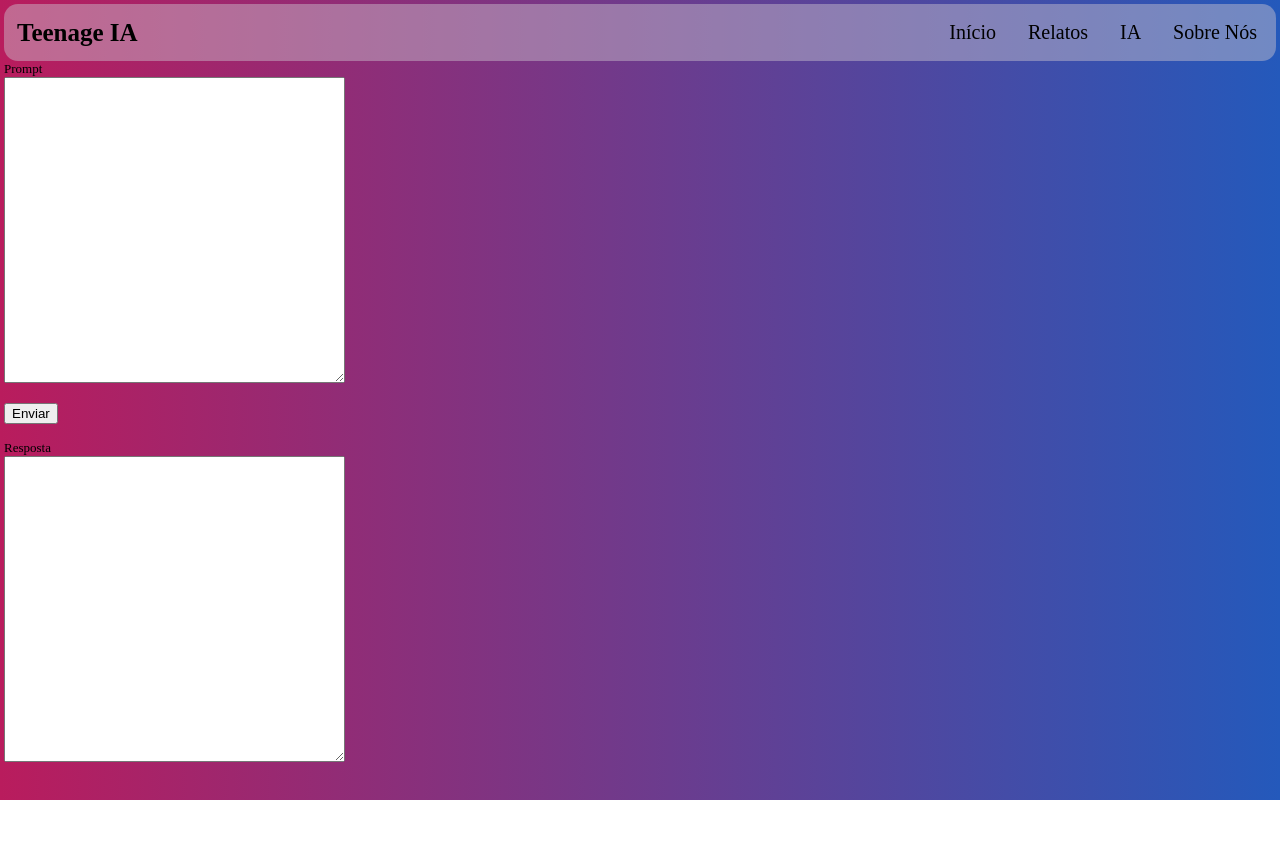
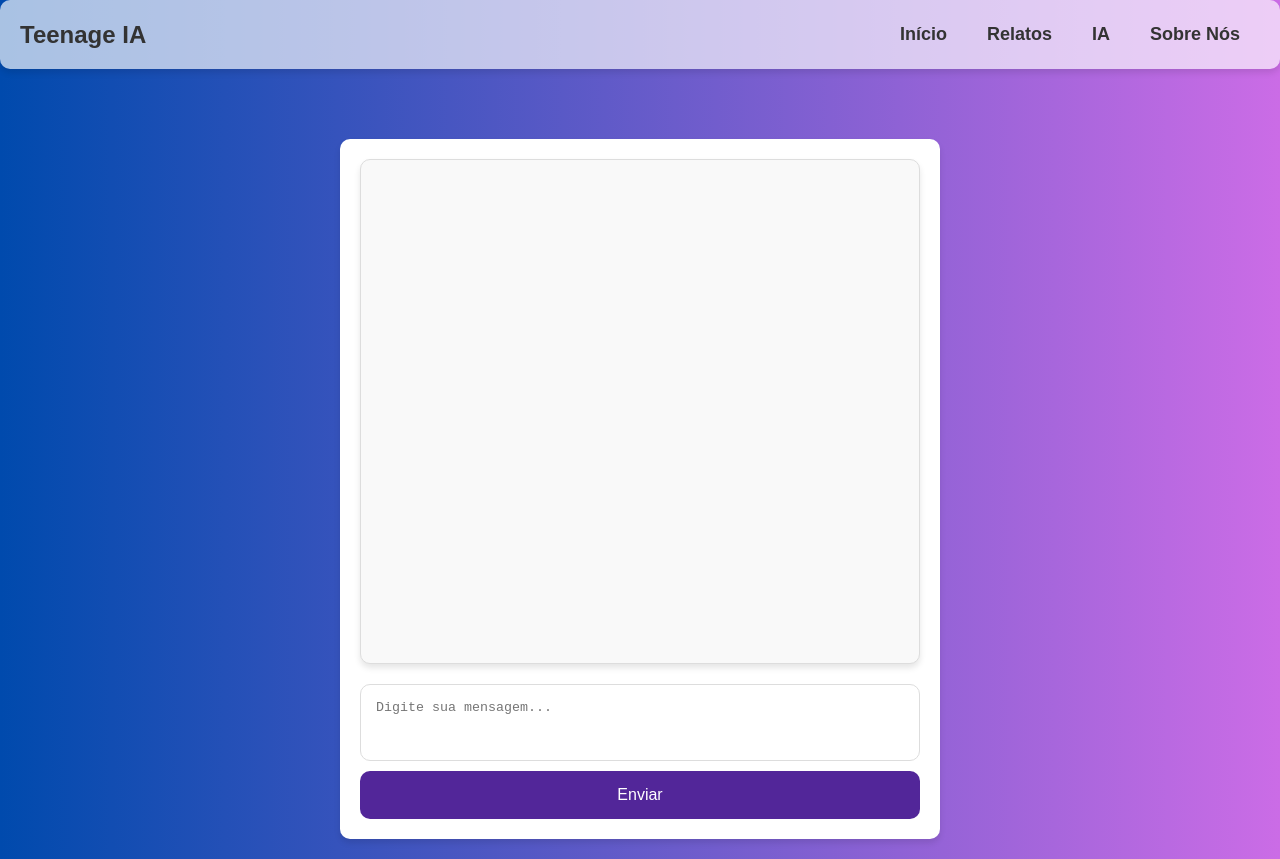
Before and after one commit to anna-lopes/pfc-site1, a website: page ia.html in a window 1280 px wide. Before the commit the page ends 800 px from the top, so only its background shows below. Drawn offline with Linux system fonts and the light colour scheme.

Commit message:
Add files via upload

```diff
--- a/ia.html
+++ b/ia.html
@@ -5,7 +5,7 @@
     <meta charset="UTF-8">
     <meta name="viewport" content="width=device-width, initial-scale=1.0">
     <link rel="stylesheet" href="styles.css">
-    <title>Teenage</title>
+    <title>Teenage IA</title>
     <script type="importmap">
         {
             "imports": {
@@ -13,6 +13,7 @@
             }
         }
     </script>
+
     <ul id="menu">
         <div>
           <h1>Teenage IA</h1>
@@ -24,27 +25,21 @@
           <li><a href="sobre.html">Sobre Nós</a></li>
         </div>
       </ul>
+
+
 </head>
 
 <body>
+    <main>
+        <div class="chat-container">
+            <div id="chat-box" class="chat-box"></div>
+            <div class="input-area">
+                <textarea id="prompt" placeholder="Digite sua mensagem..." rows="3"></textarea>
+                <button id="send-button">Enviar</button>
+            </div>
+        </div>
+    </main>
 
-    <form>
-        <label>Prompt</label>
-        <br>
-        <textarea cols="40" rows="20" name="prompt" id="prompt"></textarea>
-        <br>
-        <br>
-        <input type="button" value="Enviar" />
-        <br>
-        <br>
-        <label>Resposta</label>
-        <br>
-        <textarea cols="40" rows="20" name="prompt" id="resposta"></textarea>
-    </form>
-    <html>
-
-    <!-- ... Your HTML and CSS -->
-    <!-- Import @google/generative-ai, as shown above. -->
     <script type="module">
         import { GoogleGenerativeAI } from "@google/generative-ai";
 
@@ -53,20 +48,31 @@
 
         // Access your API key (see "Set up your API key" above)
         const genAI = new GoogleGenerativeAI(API_KEY);
-
         const model = genAI.getGenerativeModel({ model: "gemini-1.5-flash" });
 
-        document.querySelector("input[type=button]").addEventListener("click", run);
+        document.getElementById("send-button").addEventListener("click", run);
 
         async function run() {
             const prompt = "Você é uma espécie de orientador, no qual conversa, dá conselhos e encaminha para um responsável medico psicólogo profissional caso a conversa tome um rumo perigoso. Caso aconteça alguma cituacao grave ou fale algo grave. voce deve cortar o assunto imediatamente e solicitar a pessoa a ligar para o cvv ou algo mais critico. Voce nao pode dar respostas com menos de 15 palavras. Caso aconteca, reenvie a mensagem. Sendo isso, responda o próximo prompt com esses quesitos: " + document.getElementById("prompt").value;
 
             const result = await model.generateContent(prompt);
             const response = await result.response;
-            const text = response.text();
-            document.getElementById("resposta").value = text;
-            console.log(text);
+            const text = await response.text();
+
+            // Append message to chat-box
+            const chatBox = document.getElementById("chat-box");
+            chatBox.innerHTML += `<div class="message user-message">${document.getElementById("prompt").value}</div>`;
+            chatBox.innerHTML += `<div class="message ai-message">${text}</div>`;
+
+            // Scroll to the bottom
+            chatBox.scrollTop = chatBox.scrollHeight;
+
+            // Clear the input
+            document.getElementById("prompt").value = "";
         }
+
+
+
     </script>
 </body>
 
--- a/styles.css
+++ b/styles.css
@@ -1,19 +1,24 @@
 body {
+  font-family: Arial, sans-serif;
   margin: 0;
-  font-family: 'sans-serif';
-  padding: 4px;
+  padding: 0;
+  display: flex;
+  flex-direction: column;
+  min-height: 100vh;
+  background: linear-gradient(to right, #004aad, #cb6ce6);
+  color: #000000;
 }
 
-* {
-  box-sizing: border-box;
-}
+
+
 
 ul {
   list-style-type: none;
   margin: 0;
   padding: 0;
   overflow: hidden;
-  ;
+  background-color: rgba(255, 255, 255, 0.795);
+  box-shadow: 0px 4px 6px rgba(0, 0, 0, 0.1);
 }
 
 li {
@@ -21,70 +26,162 @@ li {
 }
 
 li a {
-  display: block;
-  color: rgb(0, 0, 0);
+  color: #333;
   text-align: center;
-  padding: 14px 16px;
+  padding: 14px 20px;
   text-decoration: none;
-  font-size: 20px;
+  font-size: 18px;
+  font-weight: bold;
+  display: inline-block;
 }
 
-/* Change the link color to #111 (black) on hover */
 li a:hover {
-  background-color: #f5f5f57e;
-}
-
-body {
-  text-align: justify;
-  background: linear-gradient(to right, #b91c5d, #2459bb);
-  /* Gradiente do vermelho para o laranja */
-}
-
-h1 {
-  text-align: center;
-}
-
-form {
-  font-size: small;
-  text-align: justify;
+  background-color: #ddd;
 }
 
 #menu {
   position: sticky;
-  top: 0px;
-  z-index: 1;
+  top: 0;
+  z-index: 1000;
   display: flex;
   justify-content: space-between;
   align-items: center;
-  background-color: #cac2cc75;
-  padding: 3px;
-  border-radius: 14px;
+  padding: 10px 20px;
+  background-color: #ffffffa9;
+  border-radius: 10px;
+  box-shadow: 0 4px 6px rgba(0, 0, 0, 0.1);
 }
 
 #menu h1 {
-  font-size: 25px;
-  color: #000000;
-  margin: 10px;
+  font-size: 24px;
+  color: #333;
+  margin: 0;
+}
+
+a h3 {
+  color: #fff;
+  font-size: 24px;
+  text-align: center;
+  margin: 20px 0;
+  padding: 10px;
+  background: rgba(255, 255, 255, 0.1);
+  border-radius: 8px;
+  transition: transform 0.3s ease, background 0.3s ease;
+  text-decoration: none;
+}
+
+a h3:hover {
+  background: rgba(255, 255, 255, 0.3);
+  transform: scale(1.05);
+}
+
+a {
+  text-decoration: none;
 }
 
 .spaco-content {
   width: 90%;
-  background-color: #cac2cc50;
-  margin: 2rem 0;
-  border-radius: 14px;
+  background-color: #ffffffa8;
+  margin: 20px auto;
+  padding: 20px;
+  border-radius: 10px;
+  box-shadow: 0px 4px 6px rgba(0, 0, 0, 0.1);
 }
 
 .spaco-container {
   display: flex;
   justify-content: center;
   align-items: center;
-  margin: 10px;
+  flex-direction: column;
 }
 
 .espaco {
-  margin-left: 30px;
-  /* Espaço à esquerda */
-  margin-right: 30px;
-  /* Espaço à direita */
-  font-size: 25px;
+  font-size: 20px;
+  line-height: 1.6;
+  text-align: justify;
+  color: #555;
 }
+
+/* Centralizando o chatbot na página e garantindo que não sobreponha o menu */
+main {
+  display: flex;
+  flex-direction: column;
+  align-items: center; /* Centraliza horizontalmente */
+  justify-content: center; /* Centraliza verticalmente */
+  flex: 1;
+  padding: 20px;
+  margin-top: 50px; /* Reduzido para aproximar do menu */
+  height: calc(100vh - 50px); /* Ajustado para a nova altura */
+}
+
+.chat-container {
+  display: flex;
+  flex-direction: column;
+  width: 100%;
+  max-width: 600px; /* Limite opcional de largura */
+  height: calc(100vh - 100px); /* Altura dinâmica baseada na viewport */
+  background-color: #fff;
+  border-radius: 10px;
+  box-shadow: 0px 4px 6px rgba(0, 0, 0, 0.1);
+  padding: 20px;
+  box-sizing: border-box;
+}
+
+.chat-box {
+  flex: 1;
+  overflow-y: auto; /* Permitir rolagem vertical */
+  border: 1px solid #ddd;
+  border-radius: 10px;
+  padding: 20px;
+  background-color: #f9f9f9;
+  margin-bottom: 20px;
+  box-shadow: 0px 4px 6px rgba(0, 0, 0, 0.1);
+  max-height: calc(100% - 100px); /* Ajuste para limitar a altura */
+}
+
+.input-area {
+  display: flex;
+  flex-direction: column;
+}
+
+textarea {
+  width: 100%;
+  padding: 15px;
+  border: 1px solid #ddd;
+  border-radius: 10px;
+  box-sizing: border-box;
+  resize: none;
+  margin-bottom: 10px;
+}
+
+button {
+  padding: 15px;
+  border: none;
+  border-radius: 10px;
+  background-color: #522699;
+  color: white;
+  font-size: 16px;
+  cursor: pointer;
+}
+
+button:hover {
+  background-color: #522699c0;
+}
+
+.message {
+  margin-bottom: 10px;
+  padding: 15px;
+  border-radius: 10px;
+  max-width: 80%;
+  box-shadow: 0px 4px 6px rgba(0, 0, 0, 0.1);
+}
+
+.user-message {
+  background-color: #d4def4;
+  align-self: flex-end;
+}
+
+.ai-message {
+  background-color: #f1f0f0;
+  align-self: flex-start;
+}
```
Also changed, not shown: index.html (+2 -2 lines), package.json (added, +17 -0 lines), server.js (added, +64 -0 lines), 1 other file. Lines whose indentation alone changed are shown as unchanged.
